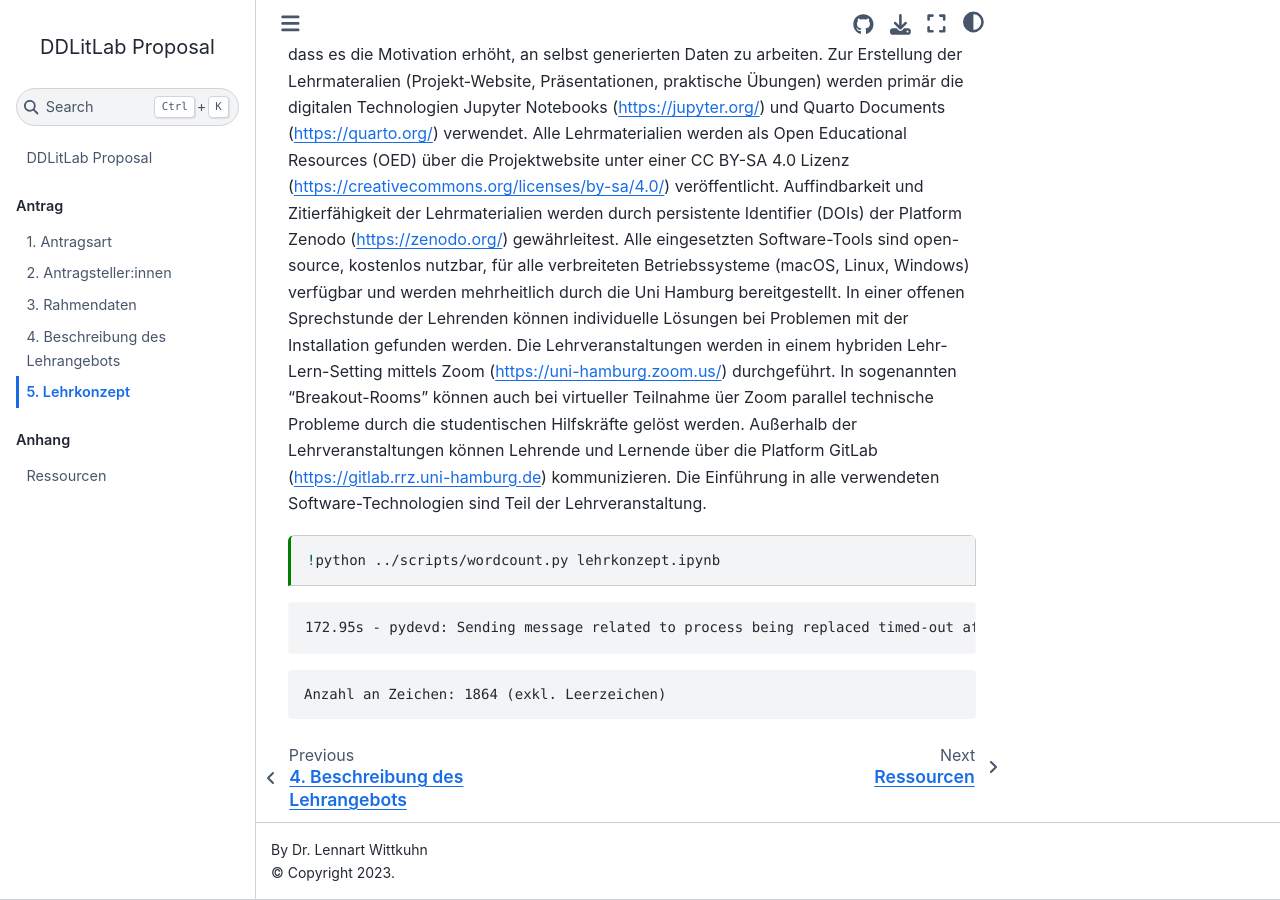
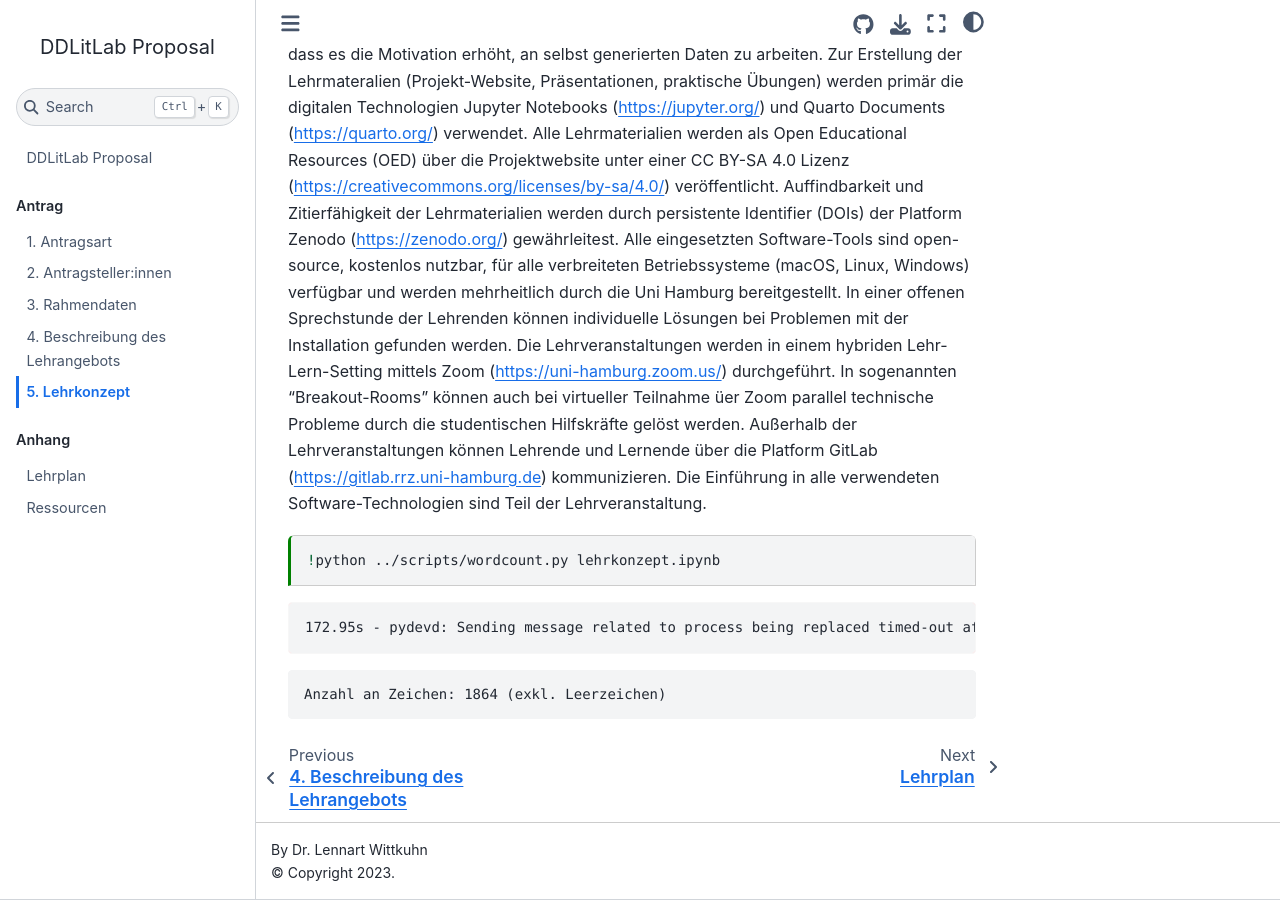
Before and after one commit to lnnrtwttkhn/ddlitlab-proposal, a Jupyter Book: the page built from docs/lehrkonzept.ipynb, in a window 1280 px wide and 900 px high, scrolled down 503 px. Built offline with Jupyter Book 1.0.4 settings and Sphinx 7.4.7 and the Sphinx Book theme 1.1.4, drawn with Linux system fonts in a browser that asks for light colours.

Commit message:
add lehrplan

```diff
--- a/docs/_toc.yml
+++ b/docs/_toc.yml
@@ -15,4 +15,5 @@ parts:
   - caption: Anhang
     numbered: false
     chapters:
+    - file: lehrplan
     - file: ressourcen
```
Also changed, not shown: docs/lehrplan.ipynb (added).
